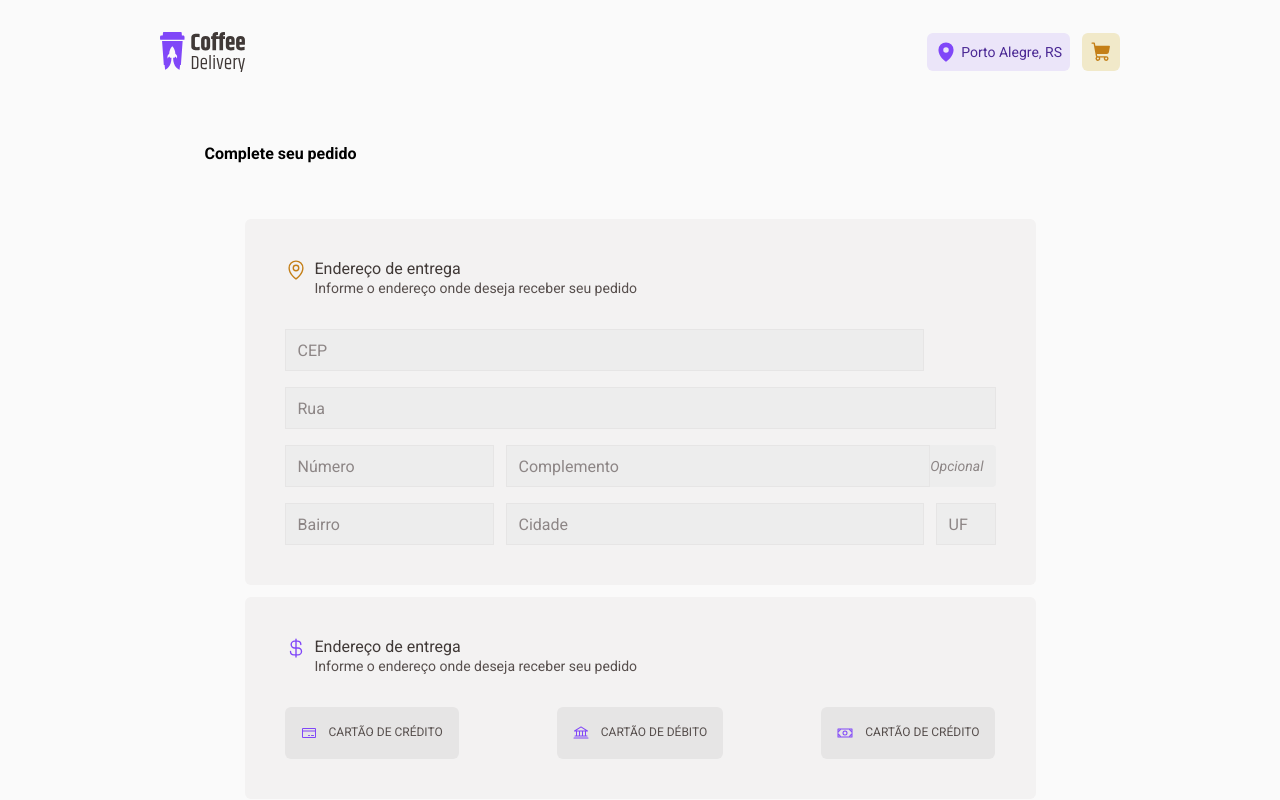
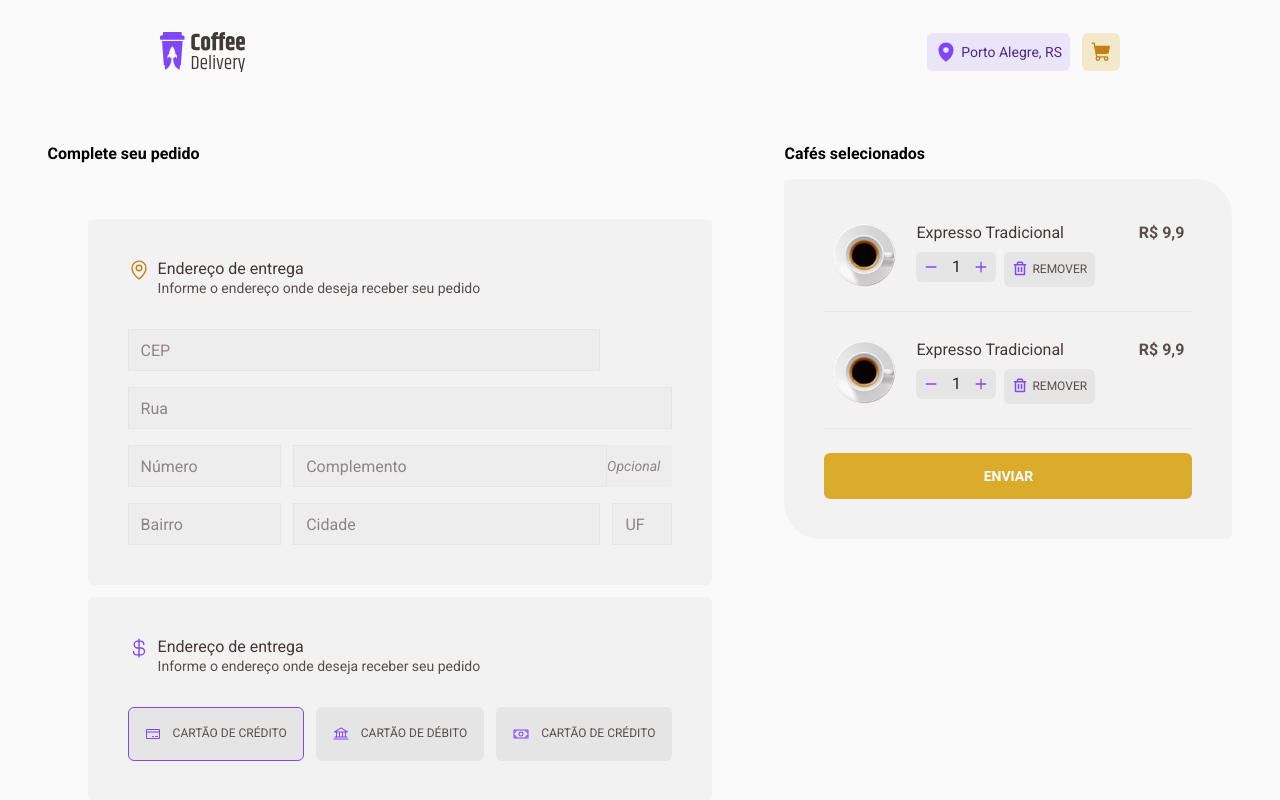
Before and after one commit to wander-alves/coffee-delivery, a React (Vite) app: page /checkout in a window 1280 px wide. Shown: the top 800 px of the page. Built offline with nearby package versions, Linux system fonts and the light colour scheme.

Commit message:
feat: add checkout items container

```diff
--- a/src/pages/checkout/index.tsx
+++ b/src/pages/checkout/index.tsx
@@ -5,6 +5,7 @@ import {
   CurrencyDollarIcon,
   MapPinIcon,
   MoneyIcon,
+  TrashIcon,
 } from '@phosphor-icons/react';
 import z from 'zod';
 import { zodResolver } from '@hookform/resolvers/zod';
@@ -21,7 +22,16 @@ import {
   CheckoutInputPaymentMethodsContainer,
   CheckoutInputsContainer,
   CheckoutInputTitle,
+  CheckoutOrderItemContainer,
+  CheckoutOrderItemDetails,
+  CheckoutOrderItemDetailsControls,
+  CheckoutOrderItemDetailTitle,
+  CheckoutOrdersContainer,
 } from './styles';
+import { Button } from '../../components/button';
+import { CartControls } from '../../components/cart-controls';
+
+import img from '../../assets/images/expresso.png';
 
 const checkoutFormSchema = z.object({
   zipcode: z.string().min(3),
@@ -37,7 +47,7 @@ const checkoutFormSchema = z.object({
 type CheckoutFormData = z.infer<typeof checkoutFormSchema>;
 
 export function Checkout() {
-  const { handleSubmit, register } = useForm<CheckoutFormData>({
+  const checkoutForm = useForm<CheckoutFormData>({
     resolver: zodResolver(checkoutFormSchema),
     defaultValues: {
       zipcode: '',
@@ -51,9 +61,14 @@ export function Checkout() {
     },
   });
 
+  const { handleSubmit, register, watch } = checkoutForm;
+
   function handleAddItemToCart(data: CheckoutFormData) {
     console.log(data);
   }
+
+  // eslint-disable-next-line react-hooks/incompatible-library
+  const selectedPaymentMethod = watch('paymentMethod');
   return (
     <CheckoutContainer onSubmit={handleSubmit(handleAddItemToCart)}>
       <CheckoutFormContainer>
@@ -70,13 +85,26 @@ export function Checkout() {
               </CheckoutInputTitle>
               <CheckoutInputAddressFields>
                 <CheckoutInputAddressWrapper>
-                  <input type="text" id="zipcode" placeholder="CEP" {...register('zipcode')} />
-                </CheckoutInputAddressWrapper>
-                <CheckoutInputAddressWrapper>
-                  <input type="text" id="address" placeholder="Rua" {...register('address')} />
+                  <input
+                    required
+                    type="text"
+                    id="zipcode"
+                    placeholder="CEP"
+                    {...register('zipcode')}
+                  />
                 </CheckoutInputAddressWrapper>
                 <CheckoutInputAddressWrapper>
                   <input
+                    required
+                    type="text"
+                    id="address"
+                    placeholder="Rua"
+                    {...register('address')}
+                  />
+                </CheckoutInputAddressWrapper>
+                <CheckoutInputAddressWrapper>
+                  <input
+                    required
                     type="number"
                     id="address-number"
                     placeholder="Número"
@@ -86,6 +114,7 @@ export function Checkout() {
                 </CheckoutInputAddressWrapper>
                 <CheckoutInputAddressWrapper>
                   <input
+                    required
                     type="text"
                     id="address-info"
                     placeholder="Complemento"
@@ -95,6 +124,7 @@ export function Checkout() {
                 </CheckoutInputAddressWrapper>
                 <CheckoutInputAddressWrapper>
                   <input
+                    required
                     type="text"
                     id="neighborhood"
                     placeholder="Bairro"
@@ -102,10 +132,16 @@ export function Checkout() {
                   />
                 </CheckoutInputAddressWrapper>
                 <CheckoutInputAddressWrapper>
-                  <input type="text" id="city" placeholder="Cidade" {...register('city')} />
+                  <input
+                    required
+                    type="text"
+                    id="city"
+                    placeholder="Cidade"
+                    {...register('city')}
+                  />
                 </CheckoutInputAddressWrapper>
                 <CheckoutInputAddressWrapper>
-                  <input type="text" id="state" placeholder="UF" {...register('state')} />
+                  <input required type="text" id="state" placeholder="UF" {...register('state')} />
                 </CheckoutInputAddressWrapper>
               </CheckoutInputAddressFields>
             </CheckoutInputAddressContainer>
@@ -119,25 +155,99 @@ export function Checkout() {
                 </div>
               </CheckoutInputTitle>
               <CheckoutInputPaymentMethodsContainer>
-                <CheckoutInputPaymentMethod htmlFor="credit">
+                <CheckoutInputPaymentMethod
+                  htmlFor="credit"
+                  data-selected={selectedPaymentMethod === 'credit'}
+                >
                   <CreditCardIcon size={16} />
                   cartão de crédito
-                  <input type="radio" id="credit" value="credit" {...register('paymentMethod')} />
+                  <input
+                    required
+                    type="radio"
+                    id="credit"
+                    value="credit"
+                    {...register('paymentMethod')}
+                  />
                 </CheckoutInputPaymentMethod>
-                <CheckoutInputPaymentMethod htmlFor="debit">
+                <CheckoutInputPaymentMethod
+                  htmlFor="debit"
+                  data-selected={selectedPaymentMethod === 'debit'}
+                >
                   <BankIcon size={16} />
                   cartão de débito
-                  <input type="radio" id="debit" value="debit" {...register('paymentMethod')} />
+                  <input
+                    required
+                    type="radio"
+                    id="debit"
+                    value="debit"
+                    {...register('paymentMethod')}
+                  />
                 </CheckoutInputPaymentMethod>
-                <CheckoutInputPaymentMethod htmlFor="cash">
+                <CheckoutInputPaymentMethod
+                  htmlFor="cash"
+                  data-selected={selectedPaymentMethod === 'cash'}
+                >
                   <MoneyIcon size={16} />
                   cartão de crédito
-                  <input type="radio" id="cash" value="cash" {...register('paymentMethod')} />
+                  <input
+                    required
+                    type="radio"
+                    id="cash"
+                    value="cash"
+                    {...register('paymentMethod')}
+                  />
                 </CheckoutInputPaymentMethod>
               </CheckoutInputPaymentMethodsContainer>
             </CheckoutInputPaymentContainer>
           </CheckoutInputsContainer>
         </CheckoutFormFieldContainer>
+
+        <CheckoutFormFieldContainer>
+          <h2>Cafés selecionados</h2>
+          <CheckoutOrdersContainer>
+            <CheckoutOrderItemContainer>
+              <CheckoutOrderItemDetails>
+                <img src={img} alt="Café Expresso" />
+                <CheckoutOrderItemDetailTitle>
+                  <h3>Expresso Tradicional</h3>
+                  <CheckoutOrderItemDetailsControls>
+                    <CartControls
+                      quantity={1}
+                      incrementQuantity={() => {}}
+                      decrementQuantity={() => {}}
+                    />
+                    <Button variant="secondary">
+                      <TrashIcon size={16} weight="bold" />
+                      Remover
+                    </Button>
+                  </CheckoutOrderItemDetailsControls>
+                </CheckoutOrderItemDetailTitle>
+              </CheckoutOrderItemDetails>
+              <strong>R$ 9,9</strong>
+            </CheckoutOrderItemContainer>
+            <CheckoutOrderItemContainer>
+              <CheckoutOrderItemDetails>
+                <img src={img} alt="Café Expresso" />
+                <CheckoutOrderItemDetailTitle>
+                  <h3>Expresso Tradicional</h3>
+                  <CheckoutOrderItemDetailsControls>
+                    <CartControls
+                      quantity={1}
+                      incrementQuantity={() => {}}
+                      decrementQuantity={() => {}}
+                    />
+                    <Button variant="secondary">
+                      <TrashIcon size={16} weight="bold" />
+                      Remover
+                    </Button>
+                  </CheckoutOrderItemDetailsControls>
+                </CheckoutOrderItemDetailTitle>
+              </CheckoutOrderItemDetails>
+              <strong>R$ 9,9</strong>
+            </CheckoutOrderItemContainer>
+            <Button variant="primary">enviar</Button>
+          </CheckoutOrdersContainer>
+        </CheckoutFormFieldContainer>
       </CheckoutFormContainer>
     </CheckoutContainer>
   );
--- a/src/pages/checkout/styles.ts
+++ b/src/pages/checkout/styles.ts
@@ -163,6 +163,7 @@ export const CheckoutInputPaymentMethod = styled.label`
   text-transform: uppercase;
   white-space: nowrap;
   border-radius: 6px;
+  border: 1px solid transparent;
 
   &:hover {
     background-color: ${({ theme }) => theme.colors['base-hover']};
@@ -181,4 +182,61 @@ export const CheckoutInputPaymentMethod = styled.label`
     width: 1px;
     position: absolute;
   }
+
+  &[data-selected='true'] {
+    border: 1px solid ${({ theme }) => theme.colors.purple};
+  }
 `;
+
+export const CheckoutOrdersContainer = styled.div`
+  min-width: 44.8rem;
+  padding: 4rem;
+  display: flex;
+  flex-direction: column;
+  gap: 2.4rem;
+
+  background-color: ${({ theme }) => theme.colors['base-card']};
+  border-radius: 6px;
+  border-top-right-radius: 36px;
+  border-bottom-left-radius: 36px;
+  & > button {
+    width: 100%;
+  }
+`;
+
+export const CheckoutOrderItemContainer = styled.div`
+  padding: 0.4rem 0.8rem 2.4rem;
+  display: flex;
+  justify-content: space-between;
+
+  border-bottom: 1px solid ${({ theme }) => theme.colors['base-button']};
+
+  & > strong {
+    font: ${({ theme }) => theme.fonts['text-m-bold']};
+    color: ${({ theme }) => theme.colors['base-text']};
+  }
+`;
+
+export const CheckoutOrderItemDetails = styled.div`
+  display: flex;
+  gap: 2rem;
+  & > img {
+    width: 6.4rem;
+  }
+`;
+
+export const CheckoutOrderItemDetailTitle = styled.div`
+  & > h3 {
+    font: ${({ theme }) => theme.fonts['text-m']};
+    color: ${({ theme }) => theme.colors['base-subtitle']};
+    margin-bottom: 0.8rem;
+  }
+`;
+
+export const CheckoutOrderItemDetailsControls = styled.div`
+  display: flex;
+  gap: 0.8rem;
+
+  & button {
+  }
+`;
```
